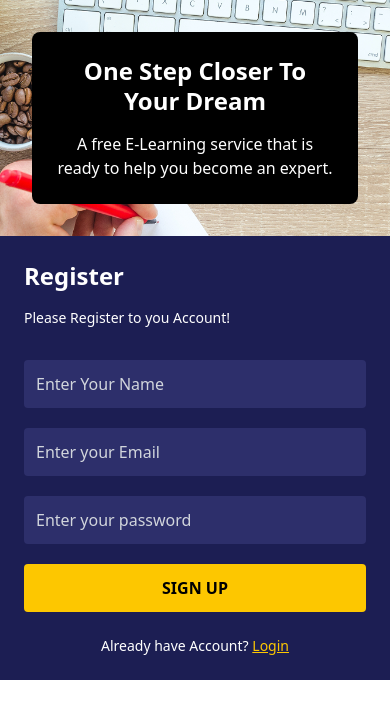
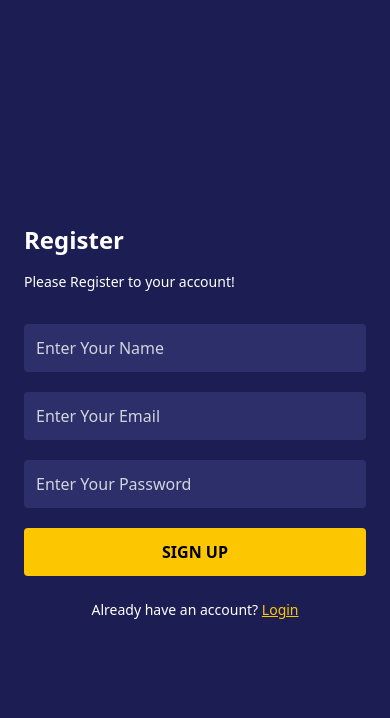
Before and after one commit to SoftEngMuhammadAli/Edu-Zone, a React (Vite) app in the folder client/: page /signup in a window 390 px wide. Shown: the top 718 px of the page. Built offline with nearby package versions, Linux system fonts and the light colour scheme.

Commit message:
feat: fixed mobile auth responsiveness

```diff
--- a/client/src/pages/auth/LoginPage.jsx
+++ b/client/src/pages/auth/LoginPage.jsx
@@ -6,10 +6,10 @@ const LoginPage = () => {
   const navigate = useNavigate();
 
   return (
-    <div className="min-h-screen flex flex-col md:flex-row">
-      {/* Left Side - Image and Text */}
+    <div className="h-screen flex flex-col md:flex-row">
+      {/* Left Side - Image and Text (hidden on small screens) */}
       <div
-        className="w-full md:w-1/2 bg-cover bg-center flex items-center justify-center p-8 md:p-16 text-white"
+        className="hidden md:flex md:w-1/2 h-full bg-cover bg-center items-center justify-center p-8 md:p-16 text-white"
         style={{ backgroundImage: `url(${loginSideImage})` }}
       >
         <div className="bg-black bg-opacity-60 p-6 md:p-8 rounded-lg max-w-xl text-center md:text-left">
@@ -24,8 +24,8 @@ const LoginPage = () => {
         </div>
       </div>
 
-      {/* Right Side - Login Form */}
-      <div className="w-full md:w-1/2 bg-[#1C1E53] flex items-center justify-center p-6 md:p-10">
+      {/* Right Side - Login Form (always visible) */}
+      <div className="w-full md:w-1/2 h-full bg-[#1C1E53] flex items-center justify-center p-6 md:p-10">
         <div className="w-full max-w-md">
           <h2 className="text-2xl md:text-3xl font-semibold text-white mb-4">
             Login
@@ -57,7 +57,7 @@ const LoginPage = () => {
 
             <div className="flex items-center text-white text-sm">
               <input type="checkbox" id="remember" className="mr-2" />
-              <label htmlFor="remember">Remember my credientals</label>
+              <label htmlFor="remember">Remember my credentials</label>
             </div>
 
             <button
--- a/client/src/pages/auth/SignUpPage.jsx
+++ b/client/src/pages/auth/SignUpPage.jsx
@@ -6,10 +6,10 @@ const SignUpPage = () => {
   const navigate = useNavigate();
 
   return (
-    <div className="min-h-screen flex flex-col md:flex-row">
-      {/* Left Side - Image and Text */}
+    <div className="h-screen flex flex-col md:flex-row">
+      {/* Left Side - Image and Text (hidden on small screens) */}
       <div
-        className="w-full md:w-1/2 bg-cover bg-center flex items-center justify-center p-8 md:p-16 text-white"
+        className="hidden md:flex md:w-1/2 h-full bg-cover bg-center items-center justify-center p-8 md:p-16 text-white"
         style={{ backgroundImage: `url(${registerSideImage})` }}
       >
         <div className="bg-black bg-opacity-60 p-6 md:p-8 rounded-lg max-w-xl text-center md:text-left">
@@ -23,14 +23,14 @@ const SignUpPage = () => {
         </div>
       </div>
 
-      {/* Right Side - Register Form */}
-      <div className="w-full md:w-1/2 bg-[#1C1E53] flex items-center justify-center p-6 md:p-10">
+      {/* Right Side - Register Form (always visible) */}
+      <div className="w-full md:w-1/2 h-full bg-[#1C1E53] flex items-center justify-center p-6 md:p-10">
         <div className="w-full max-w-md">
           <h2 className="text-2xl md:text-3xl font-semibold text-white mb-4">
             Register
           </h2>
           <p className="text-sm text-white mb-8">
-            Please Register to you Account!
+            Please Register to your account!
           </p>
 
           <form
@@ -49,14 +49,14 @@ const SignUpPage = () => {
 
             <input
               type="email"
-              placeholder="Enter your Email"
+              placeholder="Enter Your Email"
               className="w-full p-3 rounded bg-[#2D2F6B] text-white placeholder-gray-300 focus:outline-none"
               required
             />
 
             <input
               type="password"
-              placeholder="Enter your password"
+              placeholder="Enter Your Password"
               className="w-full p-3 rounded bg-[#2D2F6B] text-white placeholder-gray-300 focus:outline-none"
               required
             />
@@ -70,7 +70,7 @@ const SignUpPage = () => {
           </form>
 
           <p className="text-sm text-white mt-6 text-center">
-            Already have Account?{" "}
+            Already have an account?{" "}
             <button
               onClick={() => navigate("/login")}
               className="text-yellow-400 underline hover:text-yellow-300"
```
